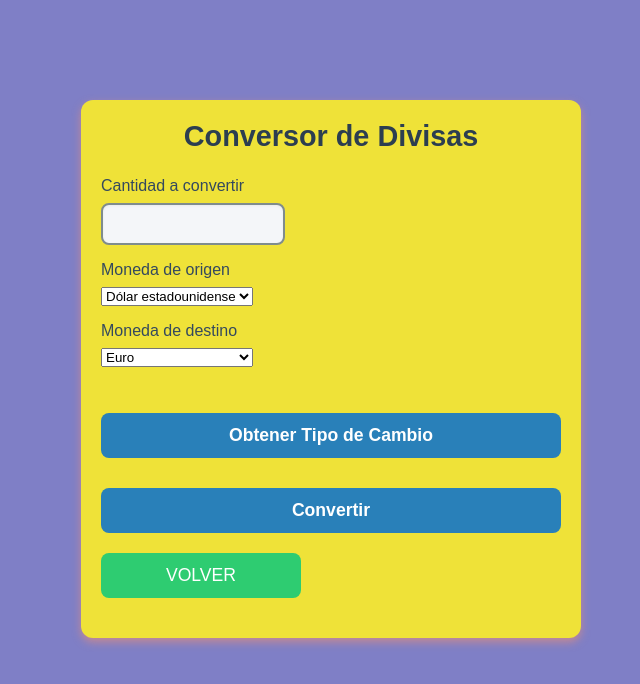
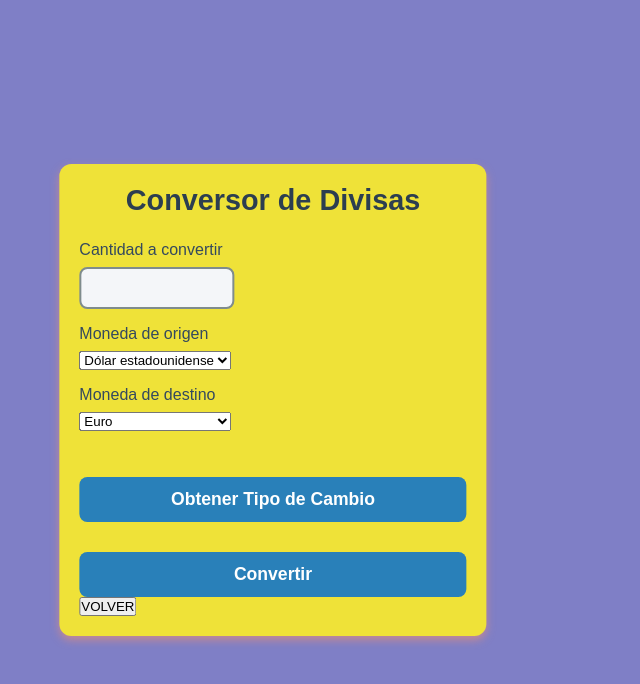
Before and after one commit to sigleto/SimuladorFinancieroR, a Next.js app: page /Simuladores/ConversorDivisas in a window 1280 px wide. Shown: the top 684 px of the page, without its empty margins (367-1007 px from the left). Built offline with nearby package versions, Linux system fonts and the light colour scheme.

Commit message:
centrado

```diff
--- a/Estilos/EstiloCalculadoras.module.css
+++ b/Estilos/EstiloCalculadoras.module.css
@@ -1,16 +1,17 @@
 /* General Container */
 .container {
-
   max-width: 500px;
-  margin-top: 100px;
-  margin-left: 35%;
   padding: 20px;
   background: #efe238;
   border-radius: 12px;
   box-shadow: 0 4px 8px rgba(208, 138, 138, 0.86);
   font-family: 'Arial', sans-serif;
   color: #333333;
-
+  margin: 0 auto; /* Centrado horizontal */
+  position: absolute; /* Para posicionar relativo a la pantalla */
+  top: 50%; /* Centrado vertical */
+  left: 50%;
+  transform: translate(-50%, -50%); /* Corrección del posicionamiento */
 }
 
 /* Title Styling */
@@ -42,11 +43,9 @@
   width: 40%;
   padding: 10px 15px;
   font-size: 1rem;
-  background-color: #f4f6f9; /* Suave color de fondo */
-  border: 2px solid #7f8c8d; /* Bordes más contrastados */
+  background-color: #f4f6f9;
+  border: 2px solid #7f8c8d;
   border-radius: 8px;
-  box-shadow: inset 0 1px 3px rgba(0, 0, 0, 0.05);
-  transition: border-color 0.2s, box-shadow 0.2s;
   text-align: center;
 }
 
@@ -58,13 +57,11 @@
 
 /* Button Styling */
 .touchableButton {
-
   width: 100%;
   padding: 12px;
-  margin-top: 30px; /* Más espacio hacia abajo */
+  margin-top: 30px;
   font-size: 1.1rem;
   font-weight: 600;
-  text-align: center;
   background: #2980b9;
   color: #ffffff;
   border: none;
@@ -85,19 +82,3 @@
   display: inline-block;
   margin: 0;
 }
-.touchableButtonV {
-  padding: 12px 24px;
-  margin: 20px 0;
-  border: none;
-  border-radius: 8px;
-  cursor: pointer;
-  font-size: 1.1em;
-  transition: background-color 0.3s ease;
-  display: block;
-  width: 100%;
-  max-width: 200px;
-  text-align: center;
-  background-color: #2ecc71;
-  color: white;
-
-}
```
